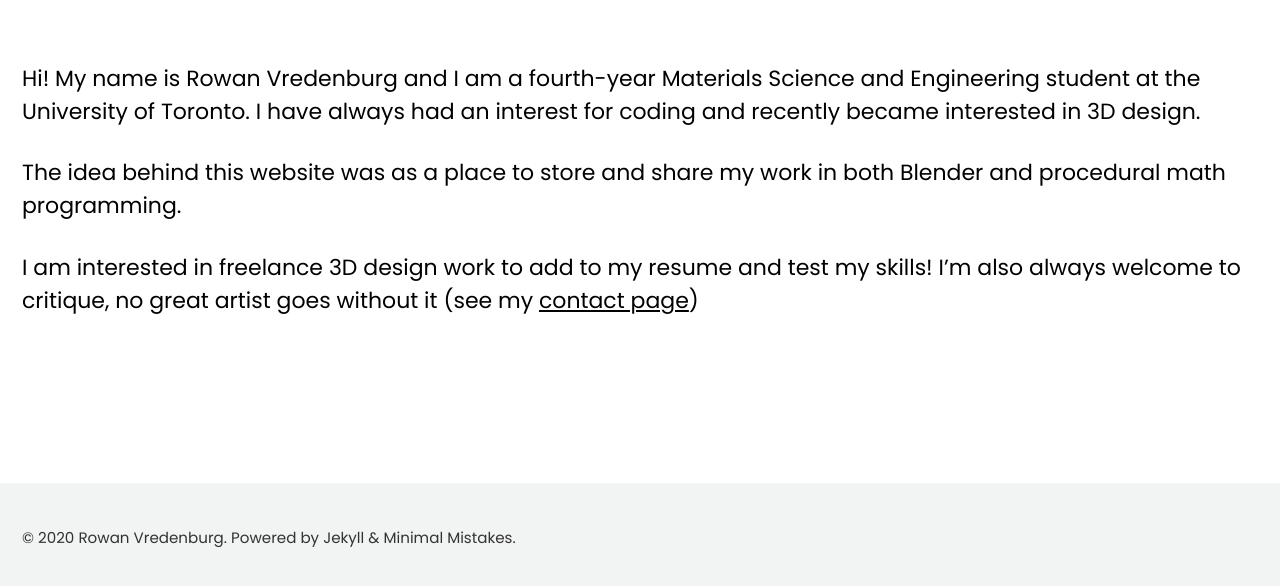
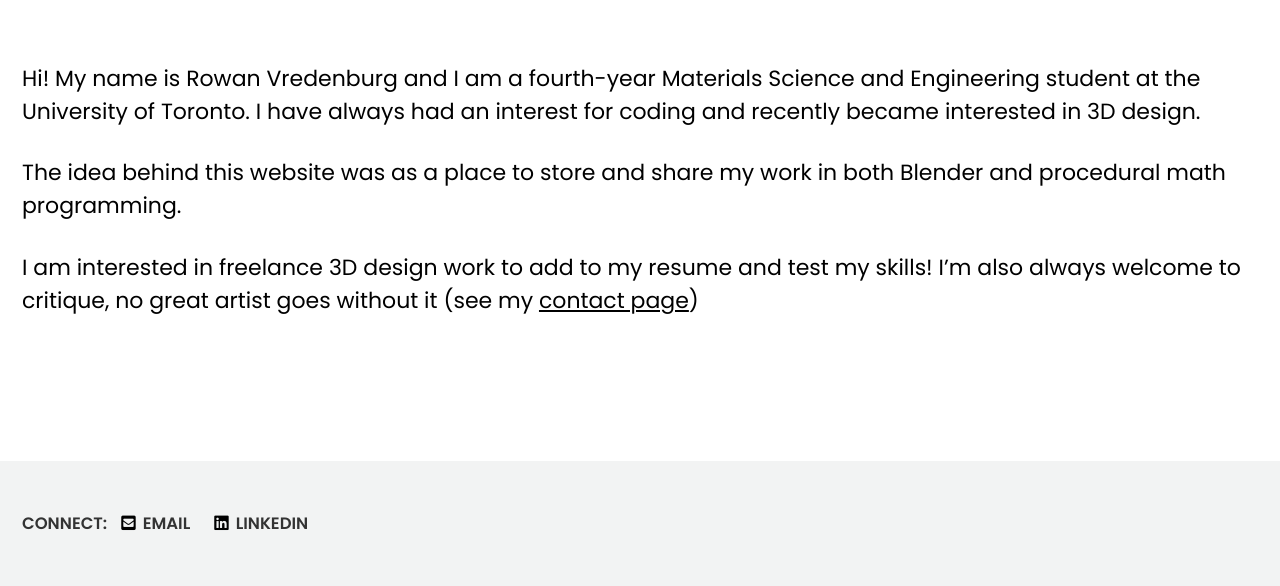
Before and after one commit to rowanvredenburg/rowanvredenburg.github.io, a Jekyll site: the page built from _pages/about.md, in a window 1280 px wide, cut to the strip 306-892 px from the top of the page. Built offline with Jekyll 4.4.1, drawn with Linux system fonts in a browser that asks for light colours; cached includes are drawn as plain includes.

Commit message:
fixing footer

```diff
--- a/_config.yml
+++ b/_config.yml
@@ -49,8 +49,8 @@ comments:
 reCaptcha:
   siteKey                :
   secret                 :
-atom_feed:
-  path                   : # blank (default) uses feed.xml
+# atom_feed:
+#   path                   : # blank (default) uses feed.xml
 search                   : # true, false (default)
 search_full_content      : # true, false (default)
 search_provider          : # lunr (default), algolia, google
@@ -121,24 +121,12 @@ author:
 # Site Footer
 footer:
   links:
-    - label: "Twitter"
-      icon: "fab fa-fw fa-twitter-square"
-      # url:
-    - label: "Facebook"
-      icon: "fab fa-fw fa-facebook-square"
-      # url:
-    - label: "GitHub"
-      icon: "fab fa-fw fa-github"
-      # url:
-    - label: "GitLab"
-      icon: "fab fa-fw fa-gitlab"
-      # url:
-    - label: "Bitbucket"
-      icon: "fab fa-fw fa-bitbucket"
-      # url:
-    - label: "Instagram"
-      icon: "fab fa-fw fa-instagram"
-      # url:
+    - label: "Email"
+      icon: "fas fa-fw fa-envelope-square"
+      url: "mailto: rowan.o.vredenburg@gmail.com"
+    - label: "LinkedIn"
+      icon: "fab fa-fw fa-linkedin"
+      url: "https://www.linkedin.com/in/rowan-vredenburg-4ab372100/"
 
 
 # Reading Files
--- a/_includes/footer.html
+++ b/_includes/footer.html
@@ -1,4 +1,4 @@
-<!-- <div class="page__footer-follow">
+<div class="page__footer-follow">
   <ul class="social-icons">
     {% if site.data.ui-text[site.locale].follow_label %}
       <li><strong>{{ site.data.ui-text[site.locale].follow_label }}</strong></li>
@@ -11,9 +11,7 @@
         {% endif %}
       {% endfor %}
     {% endif %}
+  </ul>
+</div>
 
-    <li><a href="{% if site.atom_feed.path %}{{ site.atom_feed.path }}{% else %}{{ '/feed.xml' | relative_url }}{% endif %}"><i class="fas fa-fw fa-rss-square" aria-hidden="true"></i> {{ site.data.ui-text[site.locale].feed_label | default: "Feed" }}</a></li>
-  </ul>
-</div> -->
-
-<div class="page__footer-copyright">&copy; {{ site.time | date: '%Y' }} {{ site.name | default: site.title }}. {{ site.data.ui-text[site.locale].powered_by | default: "Powered by" }} <a href="https://jekyllrb.com" rel="nofollow">Jekyll</a> &amp; <a href="https://mademistakes.com/work/minimal-mistakes-jekyll-theme/" rel="nofollow">Minimal Mistakes</a>.</div>
+<!-- <div class="page__footer-copyright">&copy; {{ site.time | date: '%Y' }} {{ site.name | default: site.title }}. {{ site.data.ui-text[site.locale].powered_by | default: "Powered by" }} <a href="https://jekyllrb.com" rel="nofollow">Jekyll</a> &amp; <a href="https://mademistakes.com/work/minimal-mistakes-jekyll-theme/" rel="nofollow">Minimal Mistakes</a>.</div> -->
```
Also changed, not shown: 5 other files.
